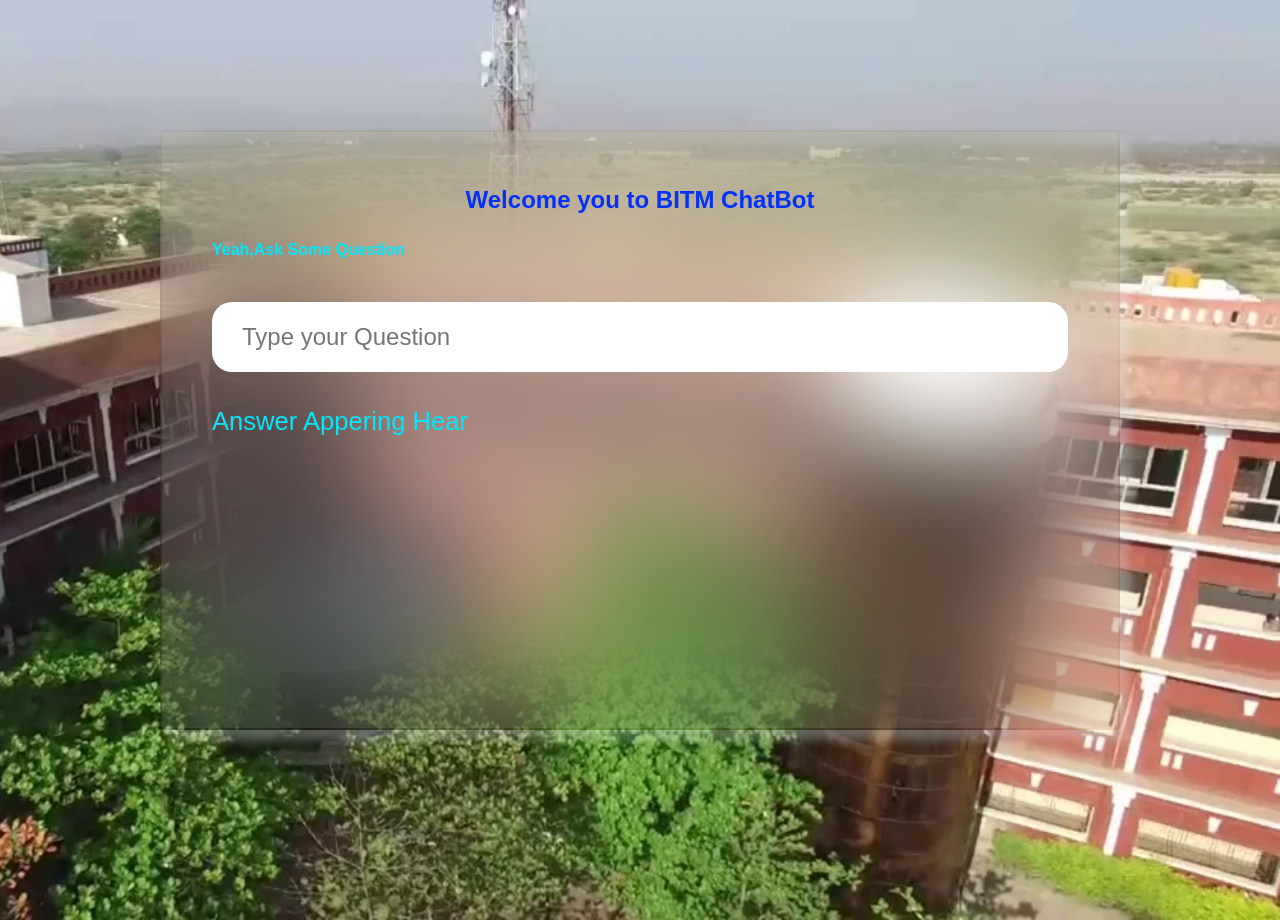
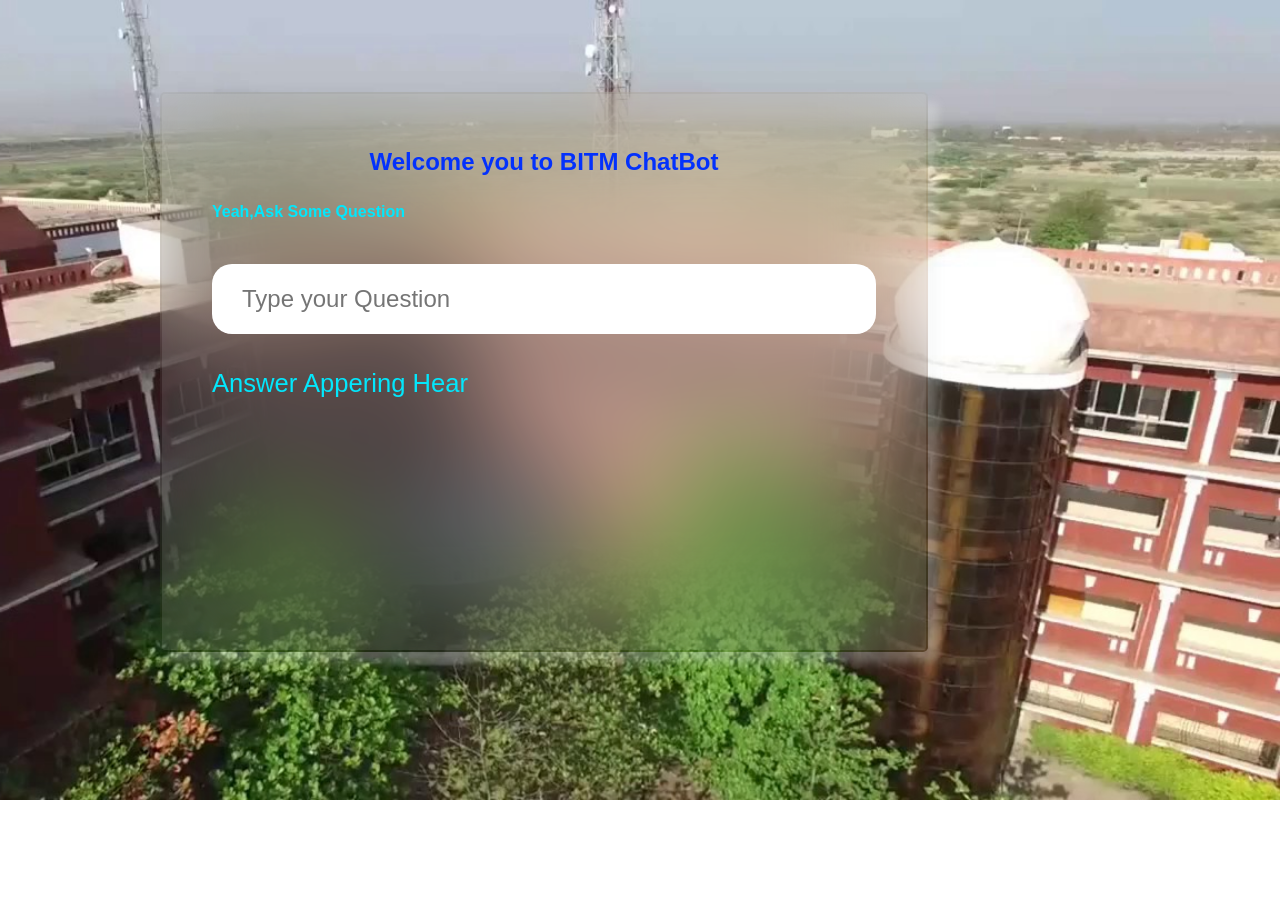
Before and after one commit to Mohammednaveed/chatbotforbitm.github.io, a plain HTML site: page index.html in a window 1280 px wide. After the commit the page ends 800 px from the top, so only its background shows below. Drawn offline with Linux system fonts and the light colour scheme.

Commit message:
updates css

```diff
--- a/style.css
+++ b/style.css
@@ -4,8 +4,9 @@
     box-sizing: border-box;
 }
 body {
-    width: 100%;
-    height: 100%;
+    width: 100vw;
+    height: 100vh;
+
     font-family: sans-serif;
     padding: 10em 10em;
     background: url(./bg.jpg);
@@ -19,8 +20,9 @@ body {
     justify-content: space-between;
 }
 .glass {
-    width: 75vw;
-    height: 75vh;
+    width: 60vw;
+    height: 70vh;
+
     background-color: rgba(255, 255, 255, 0.1);
     padding: 50px;
     color: #03e7fc;
```
